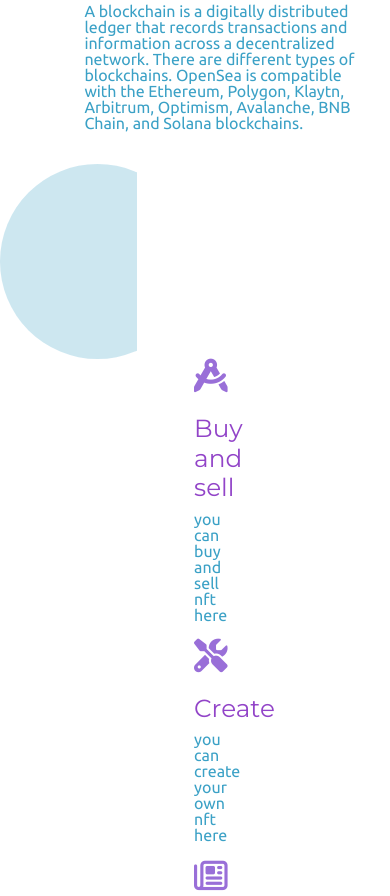
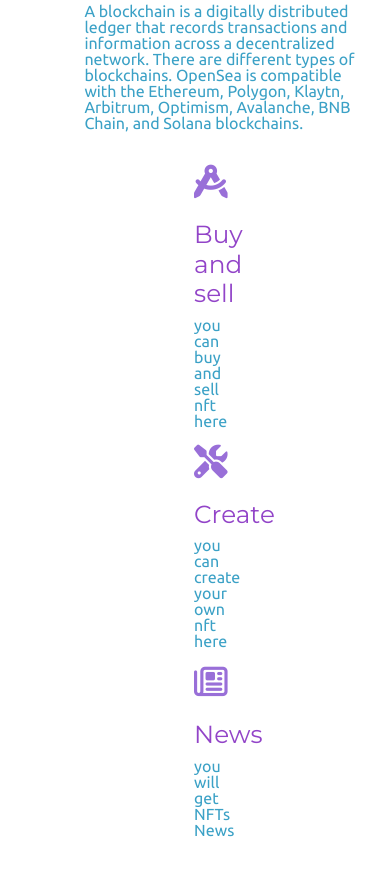
Before and after one commit to naveenchouhan/NFT-market-1, a plain HTML site: page index.html in a window 390 px wide. Shown: the part 1874-2770 px from the top of the page. Drawn offline with nearby package versions, Linux system fonts and the light colour scheme; a web font is replaced by a local one.

Commit message:
Update style.css

```diff
--- a/style.css
+++ b/style.css
@@ -205,10 +205,11 @@
   .horizonatal-line{
     background-color: transparent;
     border-style: none;
-    border-top-style: dotted;
-    border-color: #3ba1c6;
-    border-width: 50vw;
-    width: 35%;
+    border-top-style: none;
+    border-color:transparent;
+    border-width: 0;
+    width: 0;
+    padding: 0;
     margin: 0;
 }
 
```
